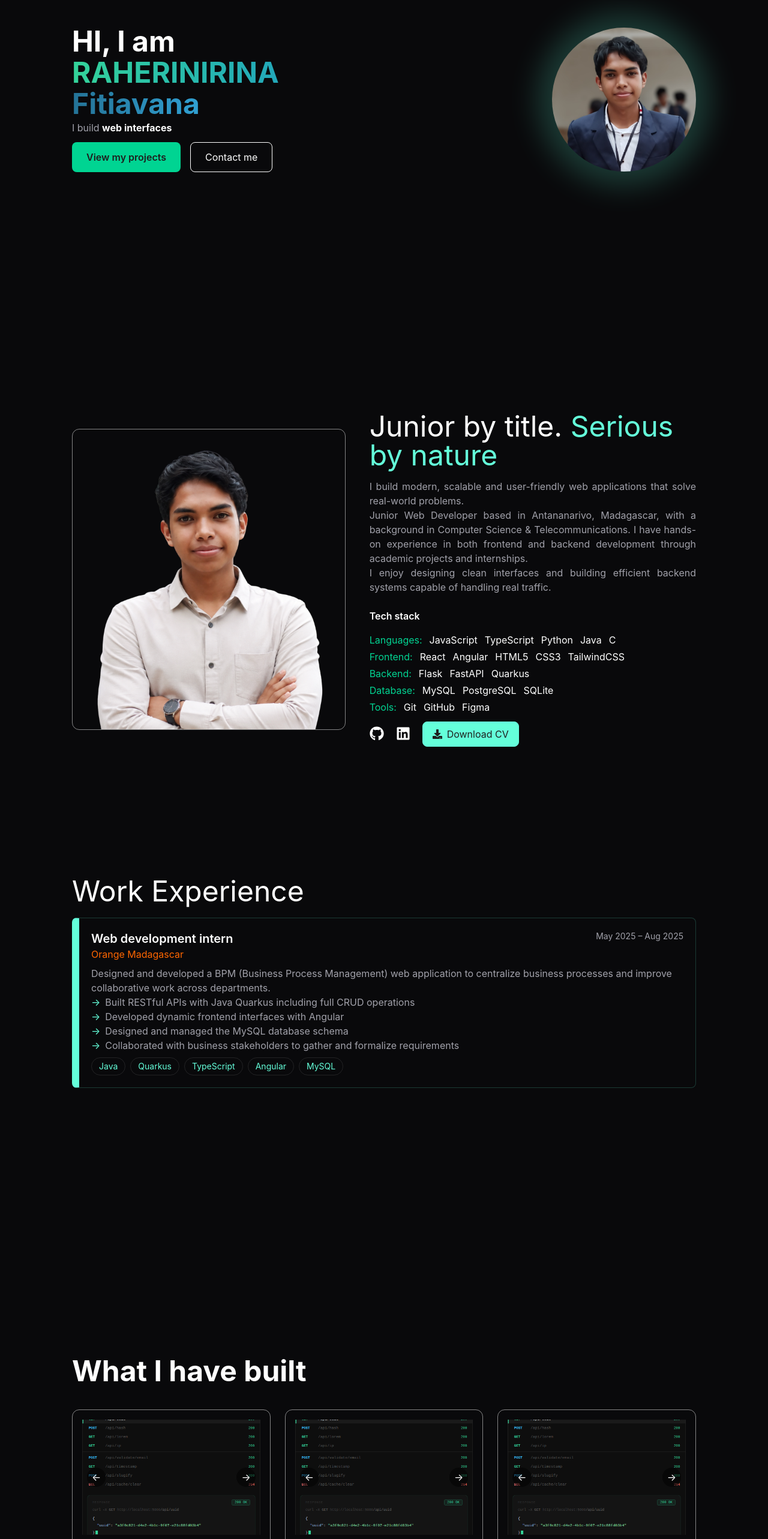
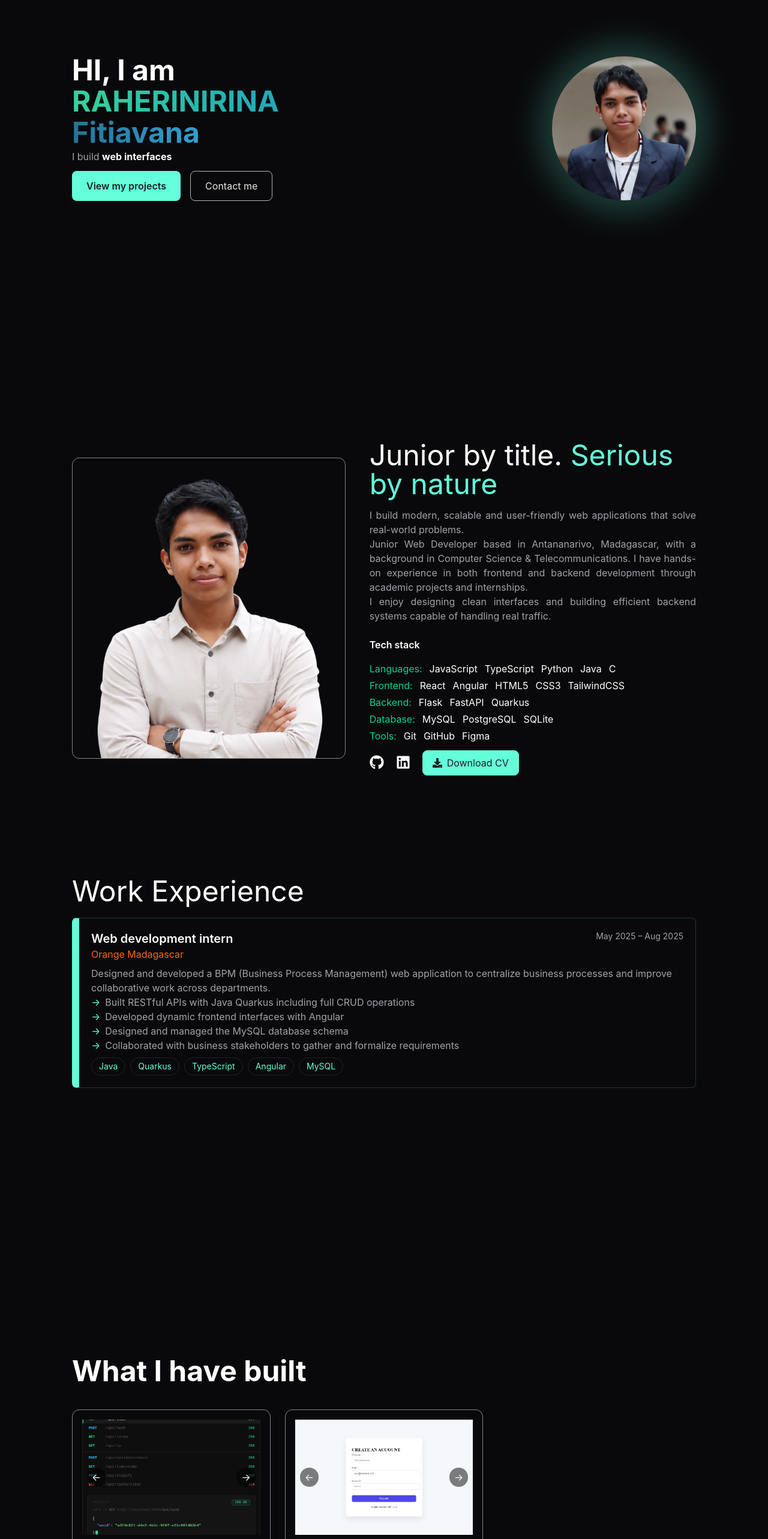
Before and after one commit to Fitia26/Portfolio, a React (Vite) app: page / in a window 1280 px wide. Shown: the part 234-2800 px from the top of the page at 60% size. Built offline with nearby package versions, Linux system fonts and the light colour scheme.

Commit message:
responsive

```diff
--- a/src/components/About.jsx
+++ b/src/components/About.jsx
@@ -11,12 +11,12 @@ const About = () => {
      { label: "Tools", items: ["Git", "GitHub", "Figma"] },
    ]
   return (
-    <section id='about' className='w-full min-h-screen flex gap-10 items-center justify-between px-30 py-auto'>
+    <section id='about' className='w-full min-h-screen flex flex-col lg:flex-row gap-10 items-center justify-between px-6 lg:px-30 pt-24'>
         <div className='relative border border-white/50 rounded-xl overflow-hidden'>
-            <img src={profilImg} className='relative w-[500px] h-[500px] object-cover rounded-xl'/>
+            <img src={profilImg} className='relative w-full lg:w-[500px] h-[400px] lg:h-[500px] object-cover rounded-xl'/>
         </div>
-        <div className='w-[600px]'>
-            <h1 className='text-5xl mb-4'><span className='text-white'>Junior by title.</span> <span className='text-primary'>Serious by nature</span></h1>
+        <div className='w-full lg:w-[600px]'>
+            <h1 className='text-3xl lg:text-5xl mb-4'><span className='text-white'>Junior by title.</span> <span className='text-primary'>Serious by nature</span></h1>
             <p className='text-justify text-text-muted mb-6'>
                 I build modern, scalable and user-friendly web applications that solve real-world problems. <br />
                 Junior Web Developer based in Antananarivo, Madagascar, with a background in Computer Science & Telecommunications. I have hands-on experience
--- a/src/components/Contact.jsx
+++ b/src/components/Contact.jsx
@@ -31,15 +31,15 @@ const Contact = () => {
     }
 
   return (
-    <section id='contact' className='w-full min-h-screen px-30 pt-24'>
-      <h1 className='text-white font-bold text-5xl'>
+    <section id='contact' className='w-full min-h-screen px-6 lg:px-30 pt-24'>
+      <h1 className='text-white font-bold text-3xl lg:text-5xl'>
         Let's work together
       </h1>
       <p className='text-text-muted text-xs pt-5'>
         An opportunity, a question, or just want to say hello — I always reply.
       </p>
-      <div className='flex justify-between pt-5'>
-        <form onSubmit={handlesubmit} className='flex flex-col w-[500px]'>
+      <div className='flex flex-col lg:flex-row justify-between pt-5'>
+        <form onSubmit={handlesubmit} className='flex flex-col w-[450px] lg:w-[500px]'>
             <div className='flex flex-col gap-1 mb-4'>
                 <label htmlFor="name" className='text-white text-sm mb-1'>Name</label>
                 <input name='name' className='bg-transparent border border-white/20 rounded-lg px-4 py-3 text-white w-full focus:outline-none focus:border-primary' id='name' type="text" value={formData.name} onChange={handleChange} placeholder='John Doe'/>
@@ -54,7 +54,7 @@ const Contact = () => {
                 className='bg-transparent border border-white/20 rounded-lg px-4 py-3 text-white w-full focus:outline-none focus:border-primary' rows={5} placeholder='Hi Fitiavana, I would like to...'/>
             </div>
 
-            <button className='text-text-dark bg-primary border rounded-lg px-2 py-2 w-50'>
+            <button className='text-text-dark bg-primary border rounded-lg px-2 py-2 w-50 cursor-pointer hover:bg-dark hover:text-primary hover:border hover:border-primary transition-all duration-300'>
                 Send message
             </button>
         </form>
@@ -62,7 +62,7 @@ const Contact = () => {
             {
                 datas.map(
                     (data) => (
-                        <p key={data.title} className='flex gap-10 pt-5'>
+                        <p key={data.title} className='flex gap-10 pt-3 lg:pt-5'>
                             <span className='text-text-muted'>{data.title}</span>
                             <span className='text-white/90'>{data.info}</span>
                         </p>
--- a/src/components/Experience.jsx
+++ b/src/components/Experience.jsx
@@ -18,8 +18,8 @@ const Experience = () => {
   }
 ]
   return (
-    <section id='experience' className='w-full min-h-screen px-30 pt-24'>
-      <h1 className='text-white text-5xl'>Work Experience</h1>
+    <section id='experience' className='w-full min-h-screen px-6 lg:px-30 pt-24'>
+      <h1 className='text-white text-3xl lg:text-5xl'>Work Experience</h1>
       {
         experiences.map(
             (experience) => (
@@ -45,7 +45,7 @@ const Experience = () => {
                             )
                         }
                     </ul>
-                    <div className='flex gap-2 mt-2'>
+                    <div className='flex flex-wrap gap-2 mt-2 '>
                         {
                             experience.tags.map(
                                 (tag) => (
--- a/src/components/Hero.jsx
+++ b/src/components/Hero.jsx
@@ -3,18 +3,18 @@ import profilImg from '../assets/profil.png'
 
 const Hero = () => {
   return (
-    <section className='w-full min-h-screen flex items-center justify-between px-30 py-auto'>
-        <div>
-            <h1 className='text-white text-5xl font-bold mb-1'>HI, I am</h1>
-            <h1 className='bg-gradient-to-r from-[#34D399] to-[#23A7B9] bg-clip-text text-transparent text-5xl font-bold mb-1'>RAHERINIRINA</h1>
-            <h1 className='bg-gradient-to-r from-[#38BDF8]/59 to-[#38BDF8] bg-clip-text text-transparent text-5xl font-bold mb-1'>Fitiavana</h1>
+    <section className='w-full min-h-screen flex flex-col lg:flex-row items-center justify-between px-6 lg:px-30 pt-24'>
+        <div className='order-2 lg:order-1 mb-7 lg:mb-0'>
+            <h1 className='text-white text-3xl lg:text-5xl font-bold mb-0 lg:mb-1'>HI, I am</h1>
+            <h1 className='bg-gradient-to-r from-[#34D399] to-[#23A7B9] bg-clip-text text-transparent text-3xl lg:text-5xl font-bold mb-0 lg:mb-1'>RAHERINIRINA</h1>
+            <h1 className='bg-gradient-to-r from-[#38BDF8]/59 to-[#38BDF8] bg-clip-text text-transparent text-3xl lg:text-5xl font-bold mb-0 lg:mb-1'>Fitiavana</h1>
             <p className='mb-1 text-text-muted'>I build <span className='text-white font-bold'>web interfaces</span></p>
             <div className='mt-3 flex gap-4'>
-                <button className='bg-emerald-400 text-text-dark px-6 py-3 rounded-lg font-semibold cursor-pointer'>View my projects</button>
-                <button className='border border-white text-white px-6 py-3 rounded-lg cursor-pointer'>Contact me</button>
+                <button className='bg-primary text-text-dark px-6 py-3 rounded-lg font-semibold cursor-pointer hover:bg-dark hover:text-primary hover:border hover:border-primary transition-all duration-300'>View my projects</button>
+                <button className='border border-white/70 text-white/90 px-6 py-3 rounded-lg cursor-pointer hover:text-primary hover:border-none transition-all duration-300'>Contact me</button>
             </div>
         </div>
-        <div className='relative flex items-center justify-center'>
+        <div className='order-1 lg:order-2 relative flex items-center justify-center mt-10 lg:mt-0'>
             <div className="absolute w-72 h-72 bg-primary rounded-full blur-xl opacity-20"></div>
             <img src={profilImg}  className='relative rounded-full w-60 h-60 object-cover'/>
         </div>
--- a/src/components/Navbar.jsx
+++ b/src/components/Navbar.jsx
@@ -15,7 +15,7 @@ export default function Navbar(){
                     <li key={link.id}>
                         <a href={link.href}
                             onClick={() => setActiveLink(link.id)}
-                            className={activeLink === link.id? "text-white underline decoration-primary decoration-2 underline-offset-8" : "text-text-muted"}
+                            className={activeLink === link.id? "text-white underline decoration-primary decoration-2 underline-offset-8" : "text-text-muted hover:text-primary transition-all duration-300"}
                         >
                             {link.label}
                         </a>
--- a/src/components/Projects.jsx
+++ b/src/components/Projects.jsx
@@ -13,27 +13,29 @@ const Projects = () => {
       sourceCode: "https://github.com/Fitia26/"
     },
     {
-      title: "DevTool Kit 2",
-      description: "A RESTful API built with Flask — no frontend, pure backend. Provides a collection of developer utilities accessible via clean HTTP endpoints.",
+      title: "Habit Analyzer",
+      description: "Web application, featuring secure user authentication, complete CRUD functionality, and an interactive analytics dashboard powered by Chart.js for habit progress visualization.",
       images: [
-        "/Projects/devtoolkit_terminal.png"
+        "/Projects/Habit analyser 1.png",
+        "/Projects/Habit analyser 2.png",
+        "/Projects/Habit analyser 3.png"
       ],
-      tags: ["Python", "Flask", "REST API", "Json"],
+      tags: ["Python", "Flask", "HTML5", "CSS3", "JavaScript", "Chart.js"],
       sourceCode: "https://github.com/Fitia26/"
     },
-    {
-      title: "DevTool Kit 3",
-      description: "A RESTful API built with Flask — no frontend, pure backend. Provides a collection of developer utilities accessible via clean HTTP endpoints.",
-      images: [
-        "/Projects/devtoolkit_terminal.png"
-      ],
-      tags: ["Python", "Flask", "REST API", "Json"],
-      sourceCode: "https://github.com/Fitia26/"
-    }
+    // {
+    //   title: "DevTool Kit 3",
+    //   description: "A RESTful API built with Flask — no frontend, pure backend. Provides a collection of developer utilities accessible via clean HTTP endpoints.",
+    //   images: [
+    //     "/Projects/devtoolkit_terminal.png"
+    //   ],
+    //   tags: ["Python", "Flask", "REST API", "Json"],
+    //   sourceCode: "https://github.com/Fitia26/"
+    // }
   ]
   return (
-    <section id="projects" className='w-full min-h-screen px-30 pt-24'>
-      <h1 className='font-bold text-white text-5xl'>What I have built</h1>
+    <section id="projects" className='w-full min-h-screen px-6 lg:px-30 pt-24'>
+      <h1 className='font-bold text-white text-3xl lg:text-5xl'>What I have built</h1>
       <div className='grid grid-cols-1 md:grid-cols-2 lg:grid-cols-3 gap-6 mt-10'>
         {
           projects.map(
```
